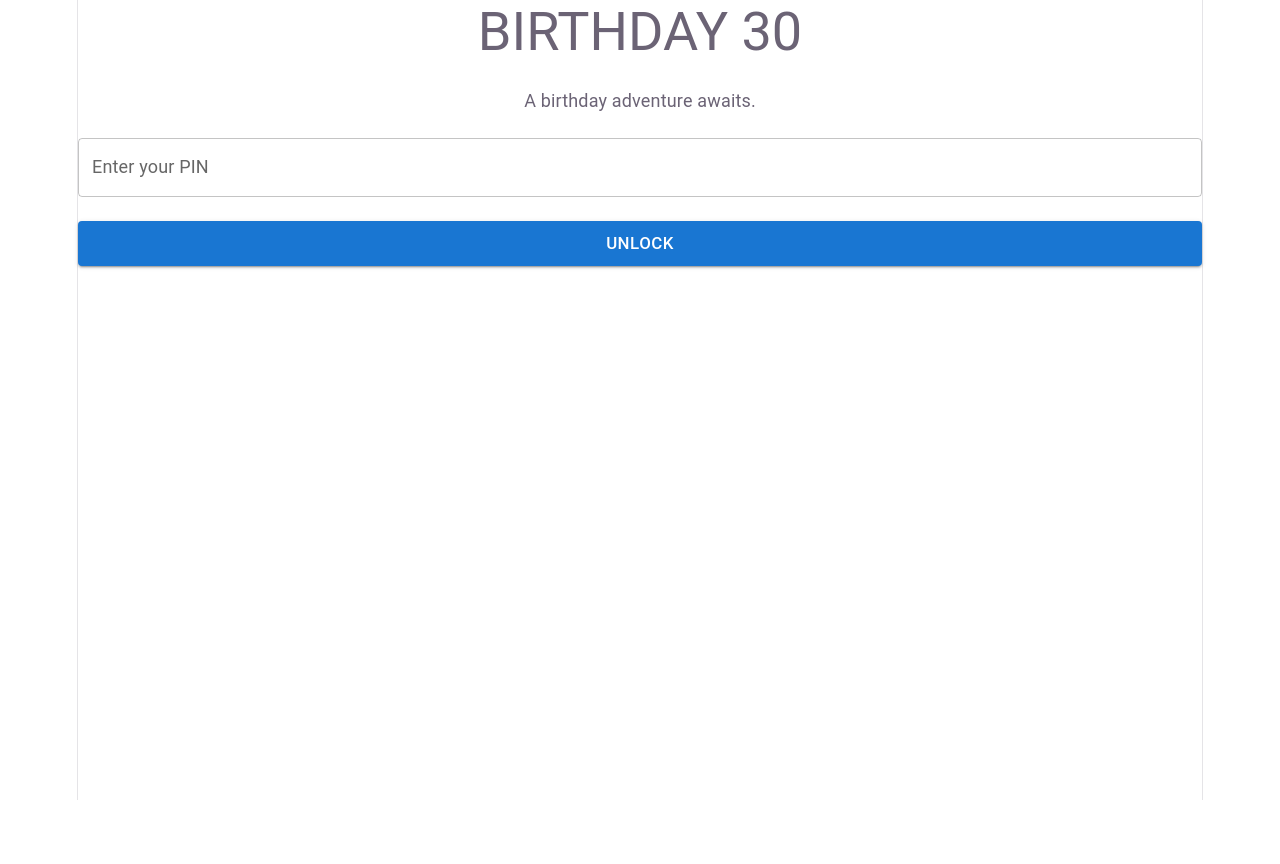
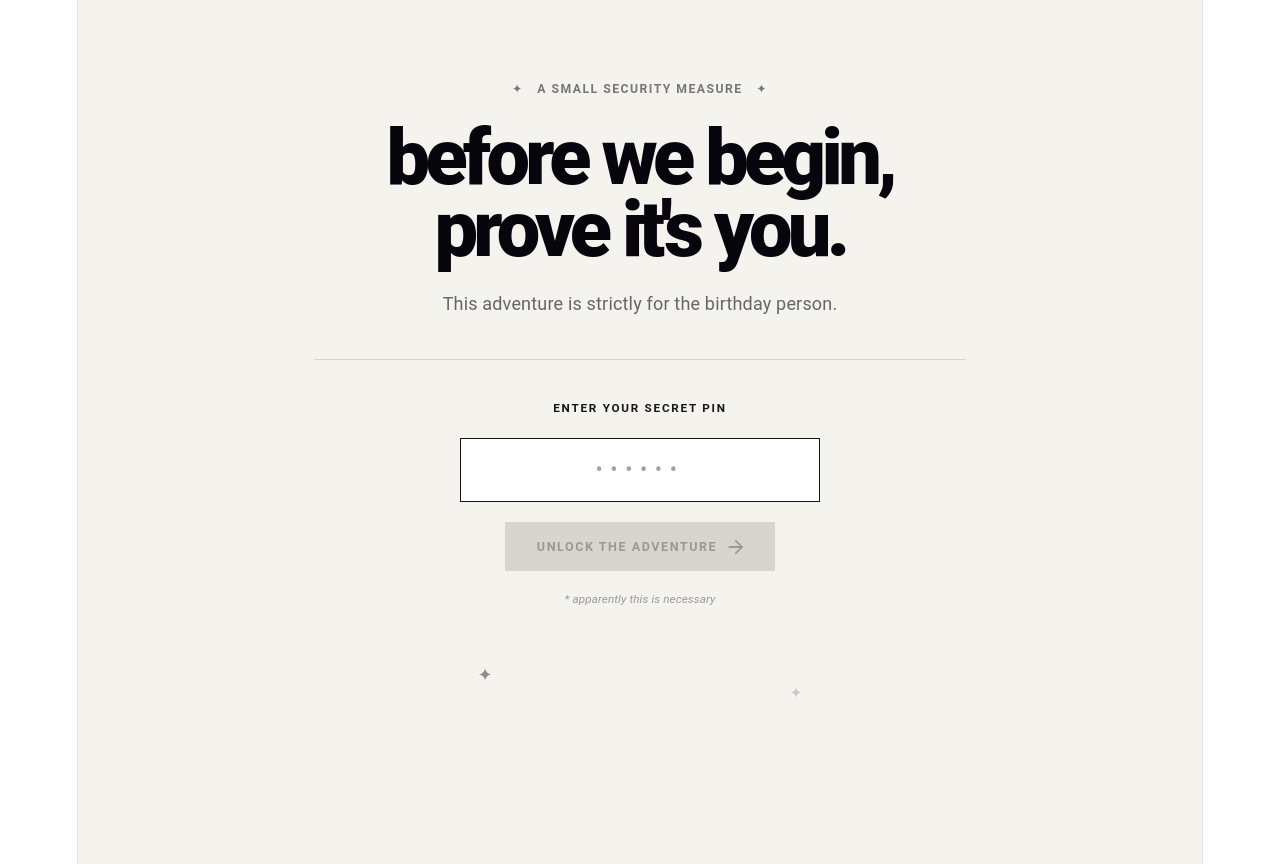
Before and after one commit to janisss10/birthday30, a React (Vite) app in the folder frontend/: page /login in a window 1280 px wide. Before the commit the page ends 800 px from the top, so only its background shows below. Built offline with nearby package versions, Linux system fonts and the light colour scheme.

Commit message:
refine login page

```diff
--- a/frontend/src/pages/Login.tsx
+++ b/frontend/src/pages/Login.tsx
@@ -1,6 +1,19 @@
 import { useState } from "react";
-import { Alert, Button, Stack, TextField, Typography } from "@mui/material";
+import {
+  Alert,
+  Box,
+  Button,
+  Divider,
+  Stack,
+  TextField,
+  Typography,
+} from "@mui/material";
+import ArrowForwardIcon from "@mui/icons-material/ArrowForward";
 import { useNavigate } from "react-router-dom";
+import { motion } from "motion/react";
+
+const MotionStack = motion.create(Stack);
+const MotionBox = motion.create(Box);
 
 const Login = () => {
   const [pin, setPin] = useState("");
@@ -35,31 +48,338 @@ const Login = () => {
   };
 
   return (
-    <Stack spacing={3}>
-      <Typography variant="h3">BIRTHDAY 30</Typography>
+    <Box
+      sx={{
+        minHeight: "100vh",
+        backgroundColor: "#F5F3EE",
+        color: "#171717",
+        px: 3,
+        py: 4,
+        display: "flex",
+        justifyContent: "center",
+      }}
+    >
+      <Box
+        sx={{
+          width: "100%",
+          maxWidth: 650,
+        }}
+      >
+        <Stack spacing={5}>
+          {/* Header */}
+          <MotionStack
+            spacing={3}
+            sx={{
+              pt: { xs: 5, sm: 6 },
+              width: "100%",
+              textAlign: "center",
+              alignItems: "center",
+            }}
+            initial="hidden"
+            animate="visible"
+            variants={{
+              hidden: {},
+              visible: {
+                transition: {
+                  staggerChildren: 0.18,
+                },
+              },
+            }}
+          >
+            {/* Announcement */}
+            <motion.div
+              variants={{
+                hidden: { opacity: 0, y: 12 },
+                visible: {
+                  opacity: 1,
+                  y: 0,
+                  transition: { duration: 0.6 },
+                },
+              }}
+            >
+              <Typography
+                sx={{
+                  fontSize: "0.68rem",
+                  fontWeight: 700,
+                  letterSpacing: "0.12em",
+                  textTransform: "uppercase",
+                  color: "#777",
+                }}
+              >
+                ✦ &nbsp; A SMALL SECURITY MEASURE &nbsp; ✦
+              </Typography>
+            </motion.div>
 
-      <Typography>A birthday adventure awaits.</Typography>
+            {/* Heading */}
+            <motion.div
+              variants={{
+                hidden: { opacity: 0, y: 25 },
+                visible: {
+                  opacity: 1,
+                  y: 0,
+                  transition: {
+                    duration: 0.8,
+                    ease: "easeOut",
+                  },
+                },
+              }}
+            >
+              <Typography
+                component="h1"
+                sx={{
+                  fontSize: {
+                    xs: "3.1rem",
+                    sm: "4.3rem",
+                  },
+                  fontWeight: 900,
+                  lineHeight: 0.92,
+                  letterSpacing: "-0.06em",
+                }}
+              >
+                before we begin,
+                <br />
+                prove it's you.
+              </Typography>
+            </motion.div>
+
+            {/* Supporting text */}
+            <motion.div
+              initial={{ opacity: 0, y: 12 }}
+              animate={{ opacity: 1, y: 0 }}
+              transition={{
+                delay: 0.7,
+                duration: 0.6,
+                ease: "easeOut",
+              }}
+            >
+              <Typography
+                sx={{
+                  maxWidth: 420,
+                  fontSize: "1rem",
+                  lineHeight: 1.7,
+                  color: "#666",
+                  letterSpacing: "0.01em",
+                }}
+              >
+                This adventure is strictly for the birthday person.
+              </Typography>
+            </motion.div>
+          </MotionStack>
+
+          {/* Divider */}
+          <MotionBox
+            initial={{ opacity: 0, scaleX: 0 }}
+            animate={{ opacity: 1, scaleX: 1 }}
+            transition={{
+              delay: 0.9,
+              duration: 0.7,
+              ease: "easeOut",
+            }}
+            sx={{
+              width: "100%",
+              transformOrigin: "center",
+            }}
+          >
+            <Divider
+              sx={{
+                width: "100%",
+                mx: "auto",
+                borderColor: "#D8D5CF",
+              }}
+            />
+          </MotionBox>
+
+          {/* Login form */}
+          <MotionStack
+            spacing={2.5}
+            sx={{
+              width: "100%",
+              alignItems: "center",
+            }}
+            initial={{ opacity: 0, y: 20 }}
+            animate={{ opacity: 1, y: 0 }}
+            transition={{
+              delay: 1.1,
+              duration: 0.7,
+              ease: "easeOut",
+            }}
+          >
+            <Typography
+              sx={{
+                fontSize: "0.65rem",
+                fontWeight: 700,
+                letterSpacing: "0.15em",
+                textTransform: "uppercase",
+              }}
+            >
+              ENTER YOUR SECRET PIN
+            </Typography>
 
             <TextField
-        label="Enter your PIN"
               type="password"
               value={pin}
-        onChange={(event) => setPin(event.target.value)}
+              onChange={(event) => {
+                const value = event.target.value.replace(/\D/g, "");
+
+                setPin(value);
+                setError("");
+              }}
               fullWidth
+              autoFocus
+              placeholder="••••••"
+              error={Boolean(error)}
               slotProps={{
                 htmlInput: {
                   inputMode: "numeric",
                   maxLength: 6,
+                  style: {
+                    textAlign: "center",
+                    letterSpacing: "0.35em",
+                    fontSize: "1.2rem",
+                  },
+                },
+              }}
+              sx={{
+                maxWidth: 360,
+
+                "& .MuiOutlinedInput-root": {
+                  borderRadius: 0,
+                  backgroundColor: "#FFFFFF",
+
+                  "& fieldset": {
+                    borderColor: "#D8D5CF",
+                  },
+
+                  "&:hover fieldset": {
+                    borderColor: "#999",
+                  },
+
+                  "&.Mui-focused fieldset": {
+                    borderColor: "#171717",
+                    borderWidth: 1,
+                  },
                 },
               }}
             />
 
-      {error && <Alert severity="error">{error}</Alert>}
+            {error && (
+              <Alert
+                severity="error"
+                sx={{
+                  width: "100%",
+                  maxWidth: 360,
+                  borderRadius: 0,
+                  fontSize: "0.8rem",
+                }}
+              >
+                {error}
+              </Alert>
+            )}
 
-      <Button variant="contained" size="large" onClick={handleLogin} fullWidth>
-        UNLOCK
+            <Button
+              variant="contained"
+              size="large"
+              endIcon={<ArrowForwardIcon />}
+              onClick={handleLogin}
+              disabled={!pin}
+              sx={{
+                mt: 1,
+                backgroundColor: "#171717",
+                color: "#fff",
+                borderRadius: 0,
+                px: 4,
+                py: 1.7,
+                fontSize: "0.7rem",
+                fontWeight: 700,
+                letterSpacing: "0.12em",
+                textTransform: "uppercase",
+                transition: "transform 150ms ease, background-color 150ms ease",
+
+                "&:hover": {
+                  backgroundColor: "#333",
+                  transform: "translateY(-2px)",
+                },
+
+                "&:active": {
+                  transform: "translateY(0)",
+                },
+
+                "&.Mui-disabled": {
+                  backgroundColor: "#D8D5CF",
+                  color: "#999",
+                },
+              }}
+            >
+              Unlock the adventure
             </Button>
+
+            <Typography
+              sx={{
+                fontSize: "0.65rem",
+                color: "#999",
+                fontStyle: "italic",
+                textAlign: "center",
+              }}
+            >
+              * apparently this is necessary
+            </Typography>
+          </MotionStack>
+
+          {/* Bottom decoration */}
+          <Box
+            sx={{
+              height: 70,
+              position: "relative",
+              width: "100%",
+            }}
+          >
+            <motion.div
+              initial={{ opacity: 0 }}
+              animate={{
+                opacity: [0, 0.5, 0.2, 0.5],
+                y: [0, -8, 0, -6],
+              }}
+              transition={{
+                delay: 1.8,
+                duration: 4,
+                repeat: Infinity,
+                ease: "easeInOut",
+              }}
+              style={{
+                position: "absolute",
+                left: "25%",
+                top: "25%",
+                fontSize: "1rem",
+              }}
+            >
+              ✦
+            </motion.div>
+
+            <motion.div
+              initial={{ opacity: 0 }}
+              animate={{
+                opacity: [0, 0.4, 0.15, 0.4],
+                y: [0, -6, 0, -9],
+              }}
+              transition={{
+                delay: 2.1,
+                duration: 4.5,
+                repeat: Infinity,
+                ease: "easeInOut",
+              }}
+              style={{
+                position: "absolute",
+                right: "25%",
+                top: "45%",
+                fontSize: "0.85rem",
+              }}
+            >
+              ✦
+            </motion.div>
+          </Box>
         </Stack>
+      </Box>
+    </Box>
   );
 };
 
```
Also changed, not shown: 1 other file (tests, documents, lock files or other folders). Lines whose indentation alone changed are shown as unchanged.
